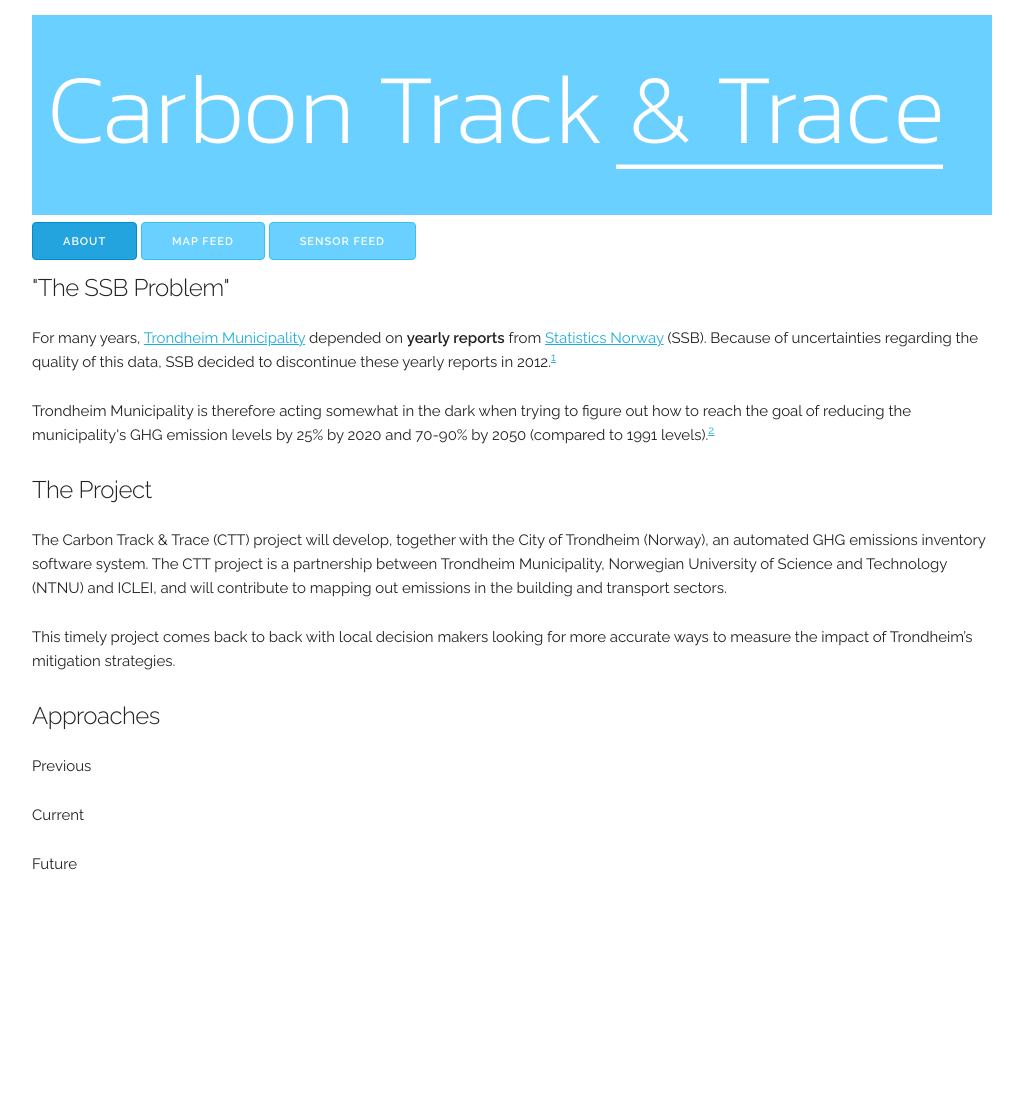
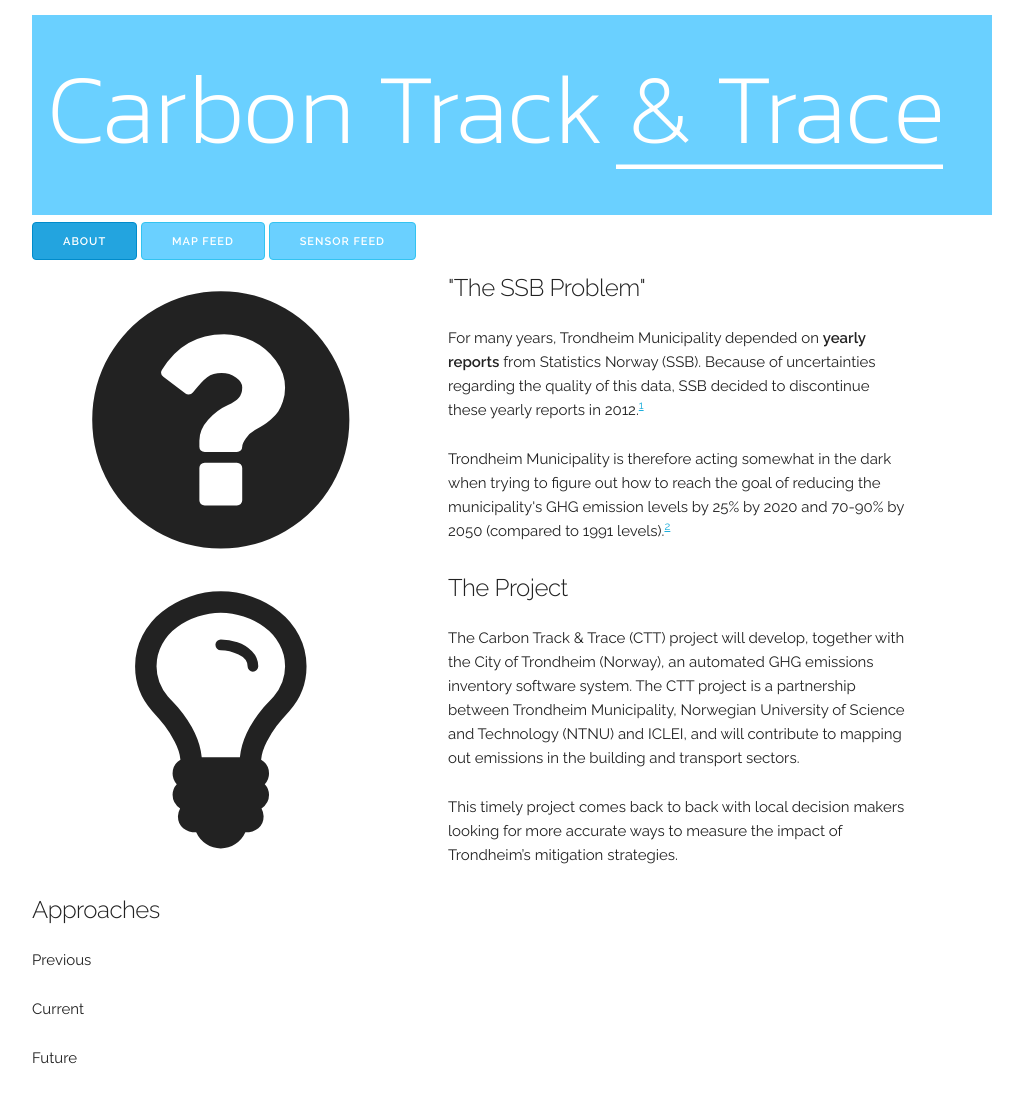
Before and after one commit to Patechoc/CTT_dashboard, a plain HTML site: page index.html in a window 1280 px wide. Shown: the whole page, without its empty margins (128-1151 px from the left). Before the commit the page ends 901 px from the top, so only its background shows below. Drawn offline with Linux system fonts and the light colour scheme.

Commit message:
Add describing icons

```diff
--- a/css/style.css
+++ b/css/style.css
@@ -31,3 +31,11 @@
 #mapOptions {
   text-align: right;
 }
+
+.fa-big {
+  font-size: 20em;
+}
+
+.text-center {
+  text-align: center;
+}
--- a/index.html
+++ b/index.html
@@ -15,6 +15,7 @@
   <!-- FONT
   –––––––––––––––––––––––––––––––––––––––––––––––––– -->
   <link href="//fonts.googleapis.com/css?family=Raleway:400,300,600" rel="stylesheet" type="text/css">
+  <link href="https://cdnjs.cloudflare.com/ajax/libs/font-awesome/4.5.0/css/font-awesome.min.css" rel="stylesheet" type="text/css">
 
   <!-- CSS
   –––––––––––––––––––––––––––––––––––––––––––––––––– -->
@@ -51,10 +52,15 @@
     </div>
 
     <div class="row">
-      <div class="twelve columns">
+      <div class="five columns text-center">
+        <!-- <img src="images/ssb-problem.png" class="u-max-full-width" /> -->
+        <i class="fa fa-big fa-question-circle"></i>
+      </div>
+
+      <div class="six columns">
           <h5>"The SSB Problem"</h5>
           <p>
-                For many years, <a href="https://trondheim.kommune.no">Trondheim Municipality</a> depended on <b>yearly reports</b> from <a href="https://ssb.no">Statistics Norway</a> (SSB). Because of uncertainties regarding the quality of this data, SSB decided to discontinue these yearly reports in 2012.<sup><a href="https://www.trondheim.kommune.no/content/1117741651/Utslipp-av-klimagasser-i-Trondheim">1</a></sup>
+            For many years, Trondheim Municipality depended on <b>yearly reports</b> from Statistics Norway (SSB). Because of uncertainties regarding the quality of this data, SSB decided to discontinue these yearly reports in 2012.<sup><a href="https://www.trondheim.kommune.no/content/1117741651/Utslipp-av-klimagasser-i-Trondheim">1</a></sup>
           </p>
 
           <p>
@@ -64,7 +70,11 @@
     </div>
 
     <div class="row">
-      <div class="twelve columns">
+      <div class="five columns text-center">
+          <i class="fa fa-big fa-lightbulb-o"></i>
+      </div>
+
+      <div class="six columns">
           <h5>The Project</h5>
           <p>
               The Carbon Track &amp; Trace (CTT) project will develop, together with the City of Trondheim (Norway), an automated GHG emissions inventory software system. The CTT project is a partnership between Trondheim Municipality, Norwegian University of Science and Technology (NTNU) and ICLEI, and will contribute to mapping out emissions in the building and transport sectors.
```
Lines whose indentation alone changed are shown as unchanged.
